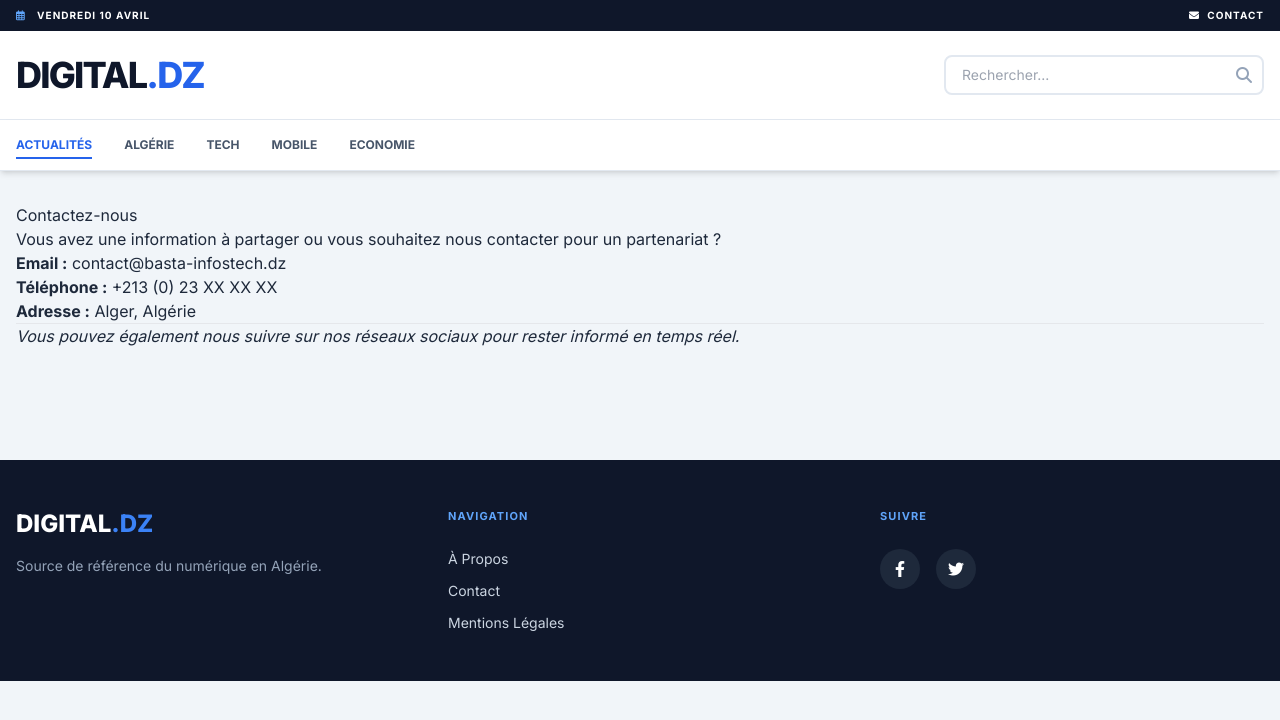
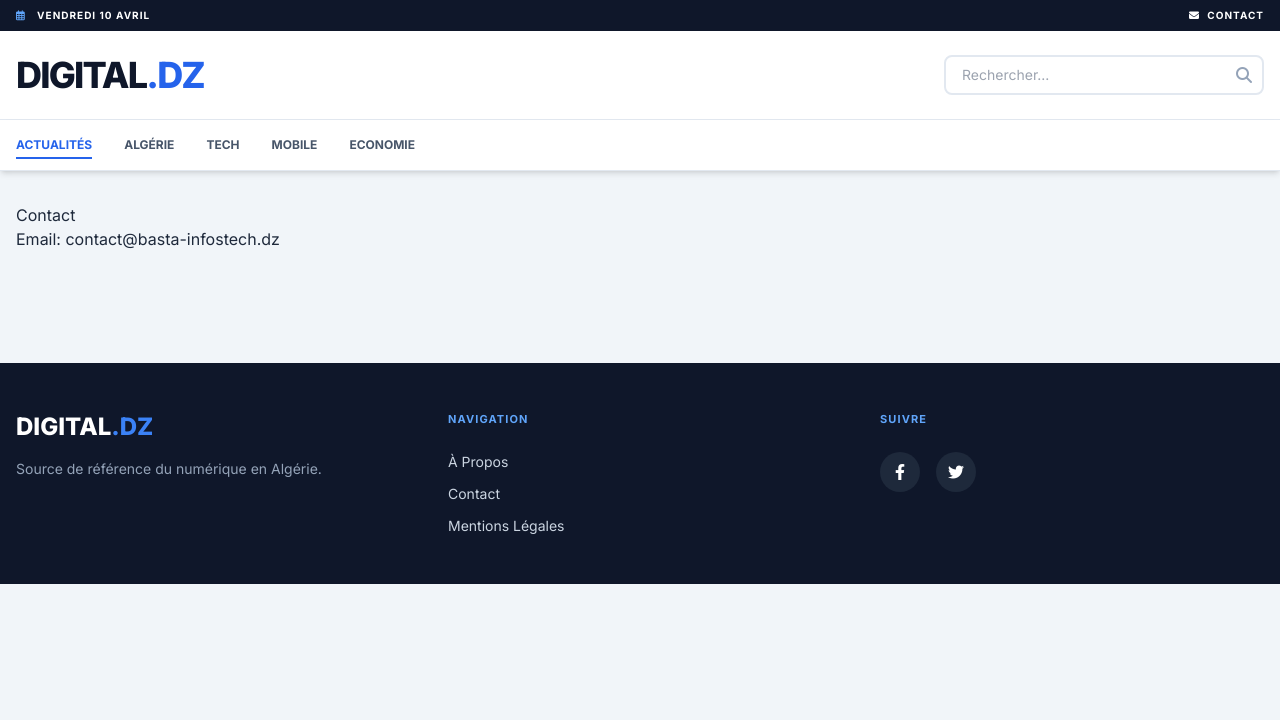
Before and after one commit to bastaps/Basta-InfosTech, a Jekyll site: the page built from contact.md, in a window 1280 px wide. Shown: the top 720 px of the page. Built offline with Jekyll 4.4.1, drawn with Linux system fonts in a browser that asks for light colours; nearby versions of some CDN libraries.

Commit message:
Update contact.md

```diff
--- a/contact.md
+++ b/contact.md
@@ -1,16 +1,7 @@
 ---
 layout: default
 title: Contact
-permalink: /contact/
+permalink: /contact
 ---
-
-# Contactez-nous
-
-Vous avez une information à partager ou vous souhaitez nous contacter pour un partenariat ?
-
-- **Email :** contact@basta-infostech.dz
-- **Téléphone :** +213 (0) 23 XX XX XX
-- **Adresse :** Alger, Algérie
-
----
-*Vous pouvez également nous suivre sur nos réseaux sociaux pour rester informé en temps réel.*
+# Contact
+Email: contact@basta-infostech.dz
```
